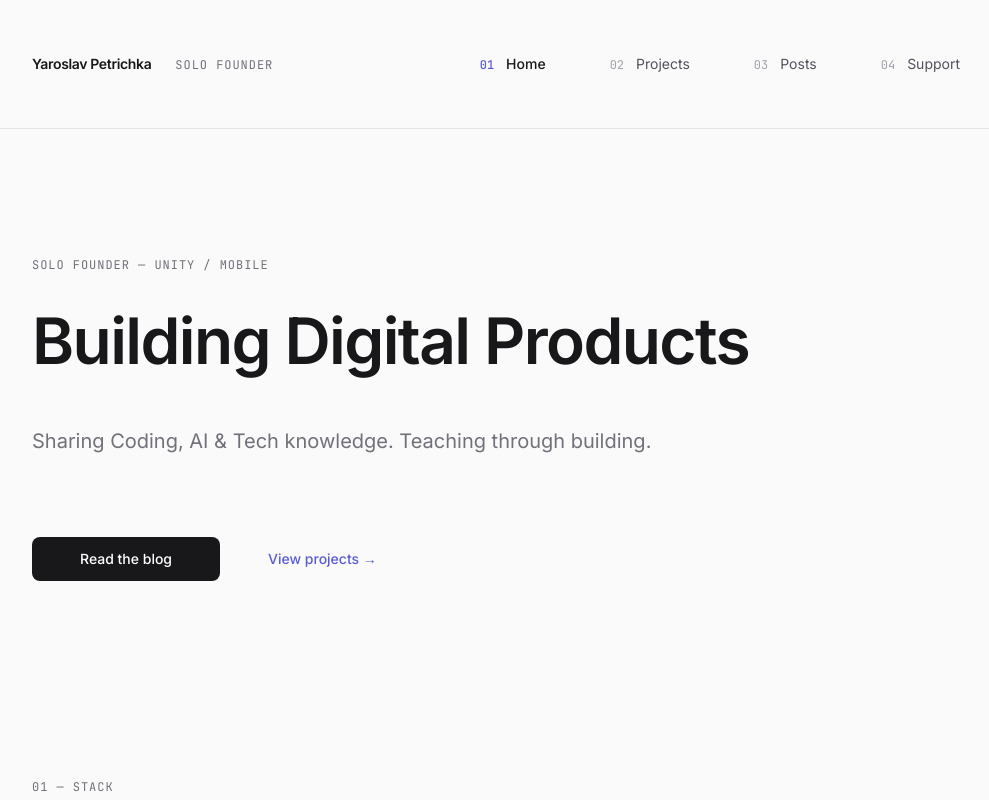
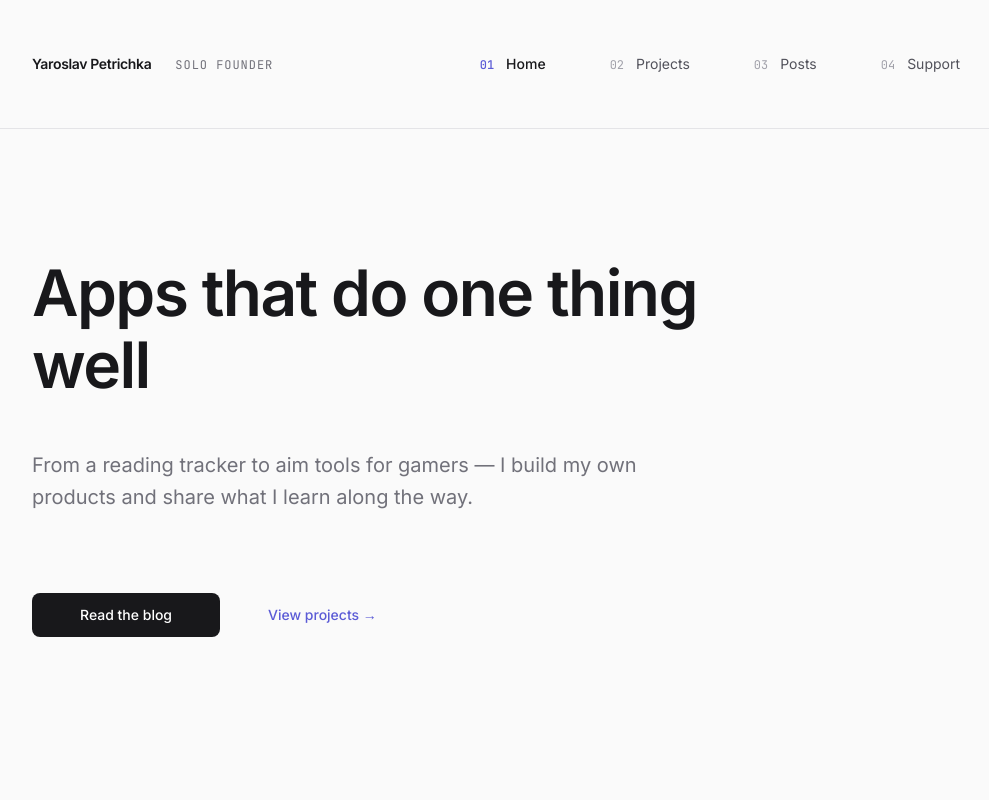
Before and after one commit to yapetrichka/blog, a Next.js app in the folder blog-nextjs/: page / in a window 1280 px wide. Shown: the top 800 px of the page, without its empty margins (144-1133 px from the left). Built offline with nearby package versions, Linux system fonts and the light colour scheme.

Commit message:
feat: Simplify homepage hero and update project assets
- Remove duplicate Solo Founder label from hero (kept in header/footer)
- Replace hero title and subtitle with less lofty, product-focused copy
- Update Univerter icon, remove unused Game Meta Hub image

```diff
--- a/blog-nextjs/src/components/home/HomeClient.tsx
+++ b/blog-nextjs/src/components/home/HomeClient.tsx
@@ -52,14 +52,13 @@ export default function HomeClient({ recentPosts }: HomeClientProps) {
     <div ref={containerRef} className="mx-auto max-w-5xl px-6">
       {/* Hero Section */}
       <section className="pt-16 pb-12" data-animate>
-        <p className="meta-label mb-4">Solo Founder — Unity / Mobile</p>
-
         <h1 className="text-5xl md:text-6xl font-semibold tracking-tight text-gray-900 max-w-3xl">
-          Building Digital Products
+          Apps that do one thing well
         </h1>
 
         <p className="text-xl text-gray-500 max-w-2xl mt-6">
-          Sharing Coding, AI &amp; Tech knowledge. Teaching through building.
+          From a reading tracker to aim tools for gamers — I build my own
+          products and share what I learn along the way.
         </p>
 
         <div className="mt-10 flex gap-6 items-center">
```
Also changed, not shown: blog-nextjs/public/assets/img/projects/game-meta-hub.webp (deleted), blog-nextjs/public/assets/img/projects/univerter.webp.
